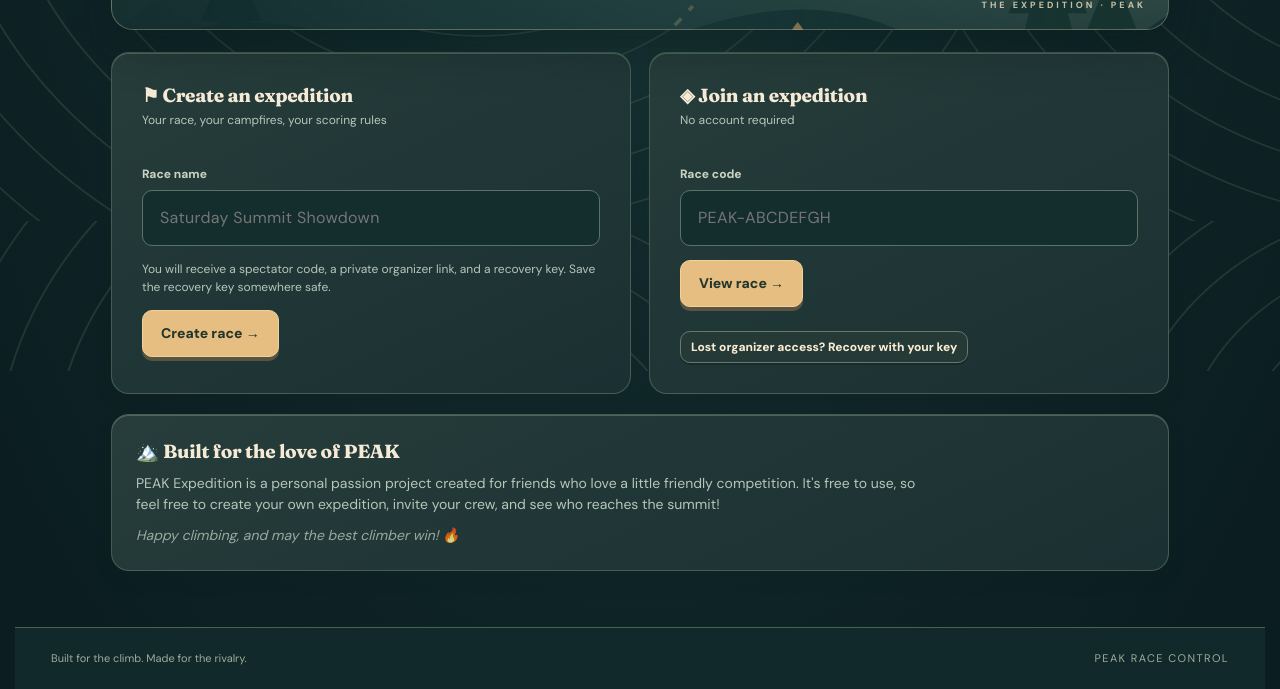
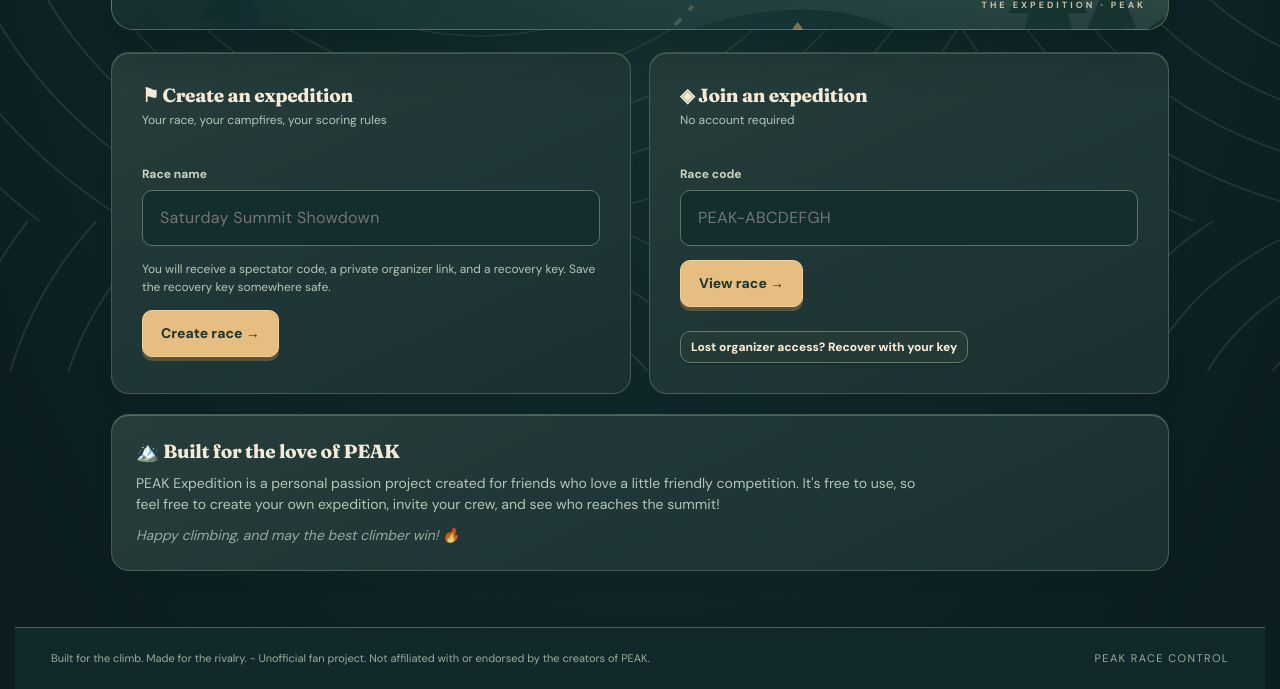
Before and after one commit to BigDyno/peak-expedition-cloud, a website: page public/index.html in a window 1280 px wide. Shown: the part 429-1118 px from the top of the page. Drawn offline with Linux system fonts and the light colour scheme; no server answers.

Commit message:
Update index.html

```diff
--- a/public/index.html
+++ b/public/index.html
@@ -56,7 +56,7 @@
       </header>
 
       <main id="view"></main>
-      <footer class="footer">Built for the climb. Made for the rivalry. <span>PEAK RACE CONTROL</span></footer>
+      <footer class="footer">Built for the climb. Made for the rivalry. - Unofficial fan project. Not affiliated with or endorsed by the creators of PEAK. <span>PEAK RACE CONTROL</span></footer>
     </div>
   </div>
 
```
